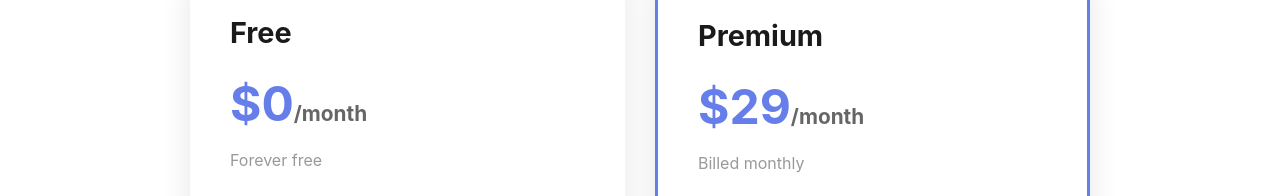
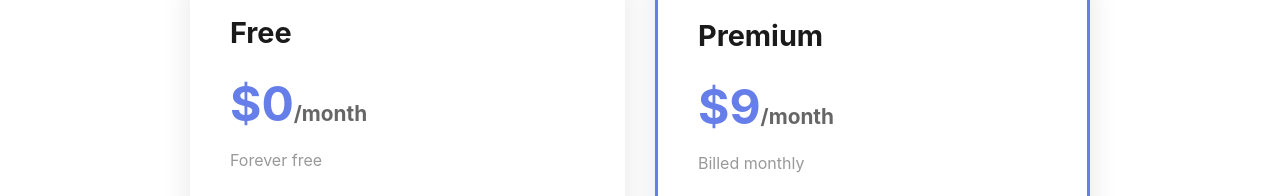
Before and after one commit to sisi010/woos-ai-frontend, a plain HTML site: page pricing.html in a window 1280 px wide. Shown: the part 345-541 px from the top of the page. Drawn offline with Linux system fonts and the light colour scheme; no server answers.

Commit message:
Update pricing.html for payment integration

```diff
--- a/pricing.html
+++ b/pricing.html
@@ -196,7 +196,7 @@
             <div class="pricing-card featured">
                 <div class="popular-badge">MOST POPULAR</div>
                 <div class="plan-name">Premium</div>
-                <div class="plan-price">$29<span>/month</span></div>
+                <div class="plan-price">$9<span>/month</span></div>
                 <div class="plan-duration">Billed monthly</div>
 
                 <ul class="plan-features">
```
